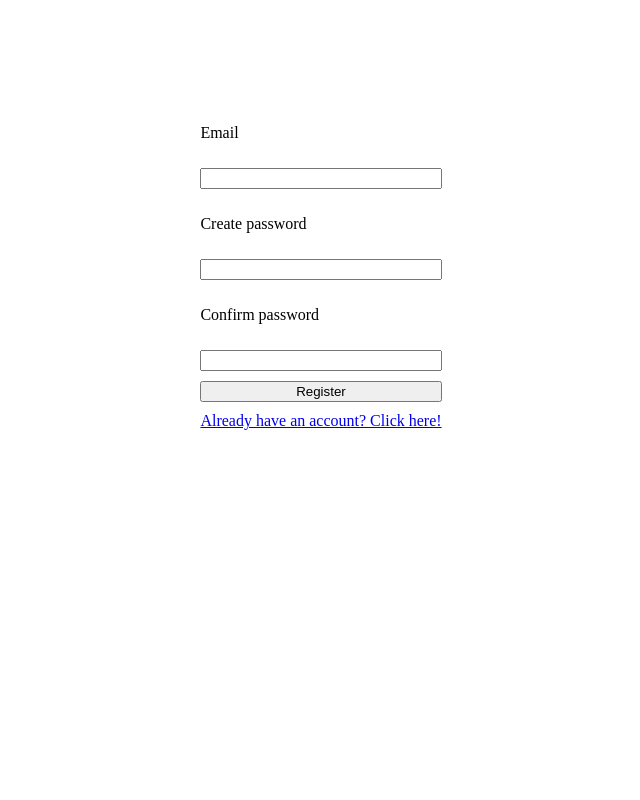
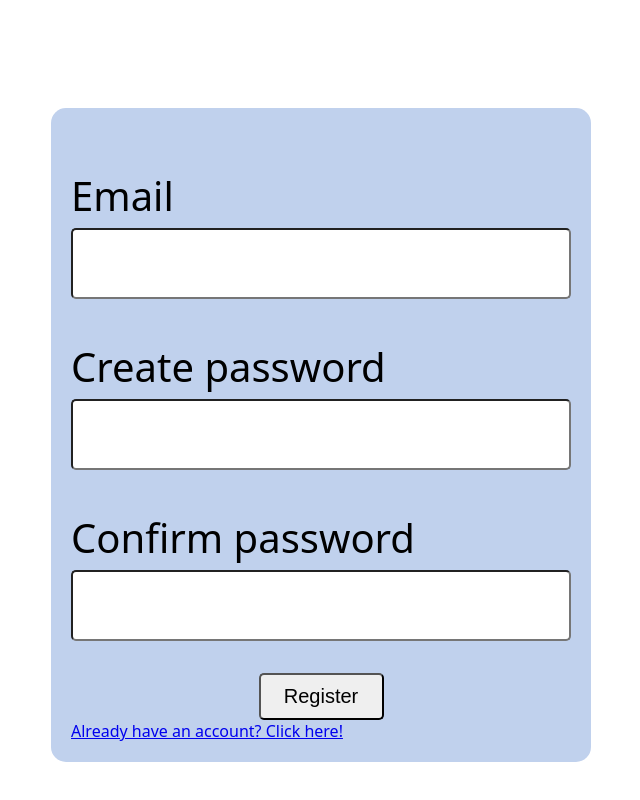
Before and after one commit to bankai-design/University-study-planner, a Python web app: template app/auth/templates/register.html in a window 1280 px wide. Shown: the whole page, without its empty margins (319-959 px from the left). Run offline with Jinja, Linux system fonts and the light colour scheme; the template is opened without the code that fills it, so the values that code supplies are empty.

Commit message:
inital design of user interface, changes to be done

```diff
--- a/app/auth/static/css/styles.css
+++ b/app/auth/static/css/styles.css
@@ -8,7 +8,36 @@
 
 .child {
     height: auto;
+    width: 500px;
     display: flex;
-    gap: 10px;
     flex-direction: column;
+    padding: 20px;
+    background-color: #c0d1ed;
+    border-radius: 15px;
 }
+
+.font {
+    font-family: system-ui, -apple-system, BlinkMacSystemFont, 'Segoe UI', Roboto, Oxygen, Ubuntu, Cantarell, 'Open Sans', 'Helvetica Neue', sans-serif;
+    font-size: 40px;
+    margin-bottom: 5px;
+}
+
+input[type=text] {
+    padding: 25px;
+    border-radius: 5px;
+    font-size: 15px;
+}
+
+input[type=submit] {
+    display: block;
+    padding: 10px;
+    cursor: pointer;
+    font-size: 20px;
+    width: 25%;
+    border-radius: 5px;
+    margin: 0 auto;
+}
+
+a {
+    font-family: system-ui, -apple-system, BlinkMacSystemFont, 'Segoe UI', Roboto, Oxygen, Ubuntu, Cantarell, 'Open Sans', 'Helvetica Neue', sans-serif;
+}
--- a/app/auth/templates/register.html
+++ b/app/auth/templates/register.html
@@ -20,16 +20,17 @@
         {% endwith %}
 
         <form class="child" method="POST">
-            <p>Email</p>
+            <p class="font">Email</p>
             <input type="text" name="email">
-            <p>Create password</p>
-            <input type="text" name="pass1">
-            <p>Confirm password</p>
-            <input type="text" name="pass2">
+            <p class="font">Create password</p>
+            <input class="pass" type="text" name="pass1">
+            <p class="font">Confirm password</p>
+            <input class="pass" type="text" name="pass2">
 
+            <p></p>
             <input type="submit" value="Register">
 
-            <a href="login">Already have an account? Click here!</a>
+            <a class="link" href="login">Already have an account? Click here!</a>
         </form>
 
     </div>
```
Also changed, not shown: app/auth/templates/login.html (+6 -5 lines).
